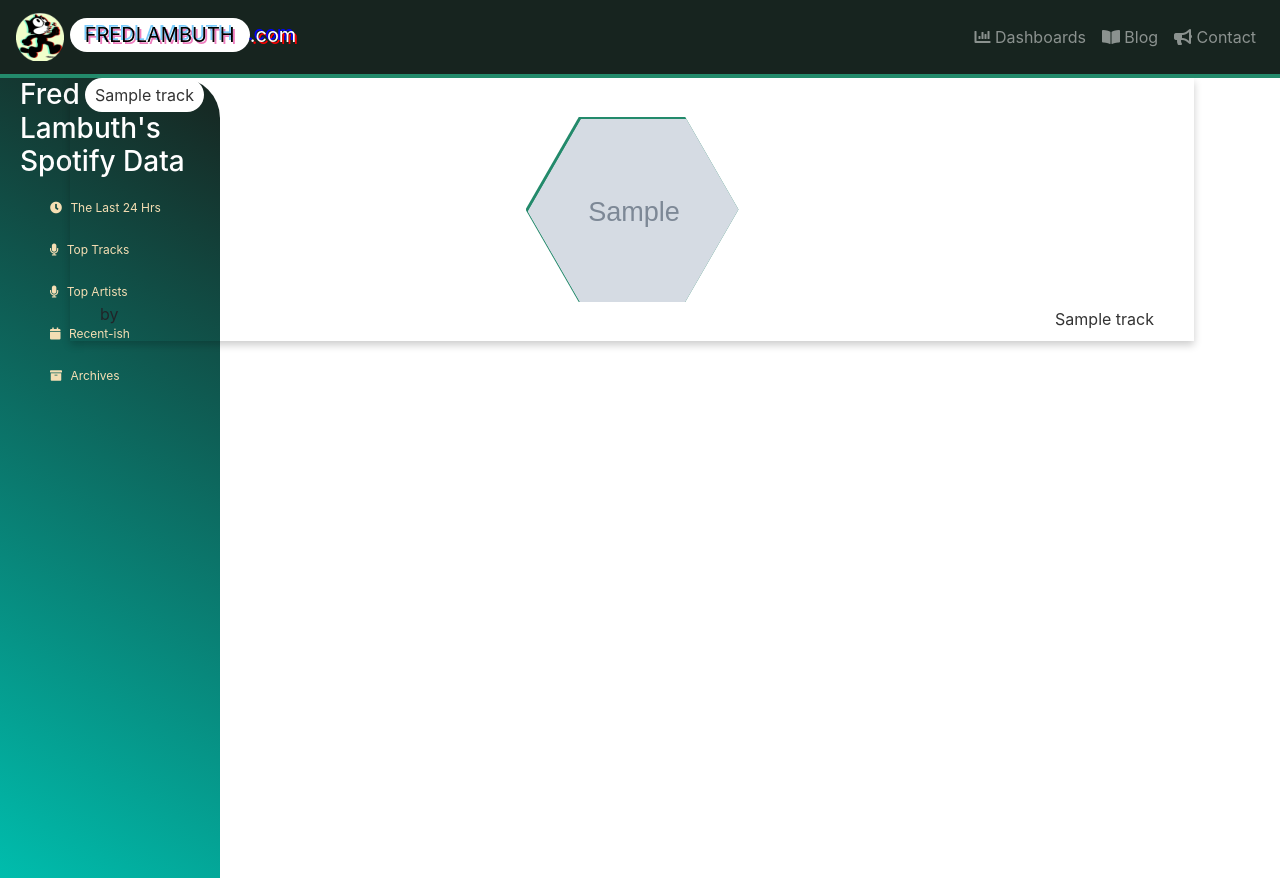
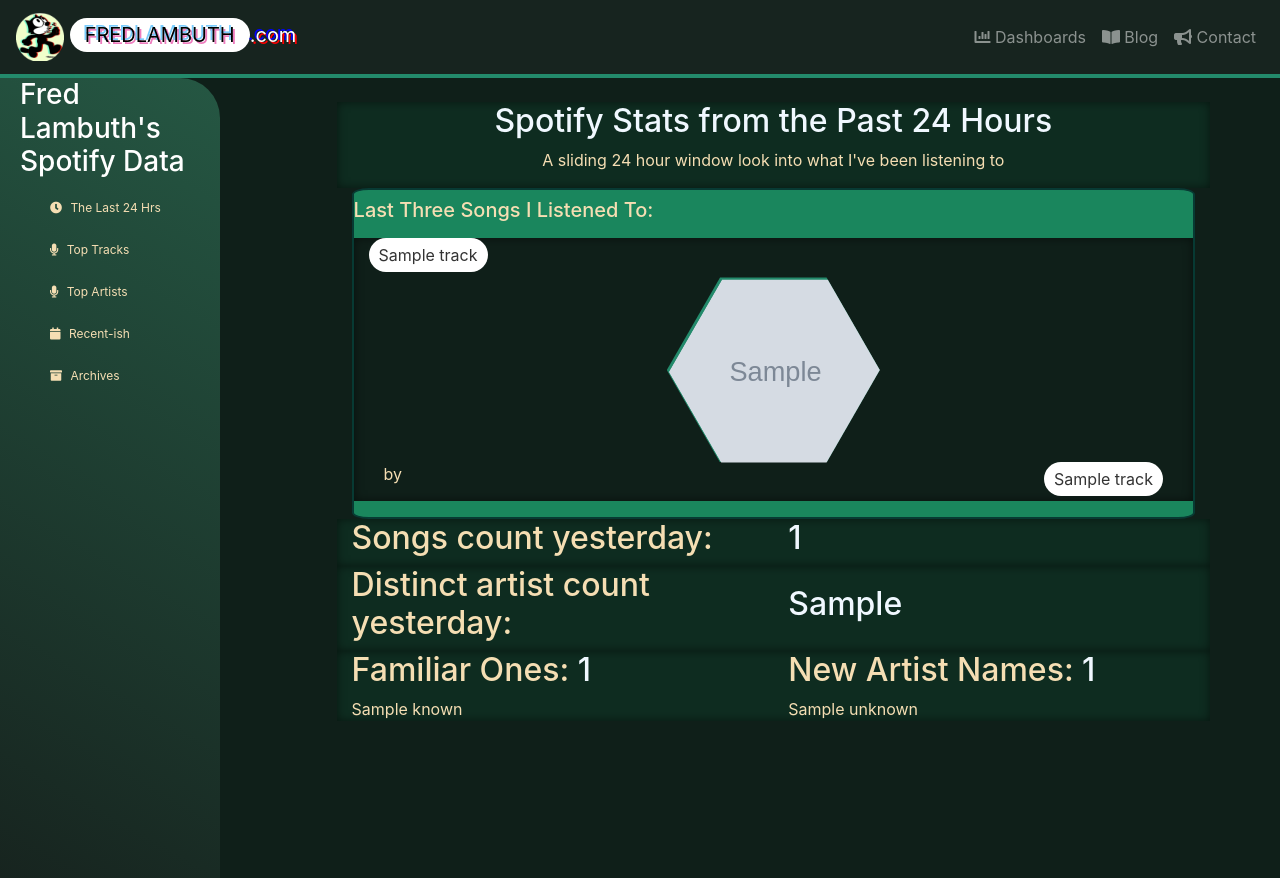
Before and after one commit to flambuth/fredlambuthDOTcom, a Flask app: template app/templates/spotify/recently_played.html in a window 1280 px wide. Run offline with Flask 3, Linux system fonts and the light colour scheme; the template is opened without the code that fills it: most values are stand-ins (such as "Sample title", 1, 10 or a date in 2020); grey boxes marked "Sample" are stand-in pictures; some libraries are stand-ins or nearby versions.

Commit message:
rp has full template

```diff
--- a/app/static/css/daily.css
+++ b/app/static/css/daily.css
@@ -15,15 +15,15 @@ div.row.align-items-center {
 .circle {
     width: 40px; /* Adjust the size of the circle as needed */
     height: 40px; /* Same as width for a perfect circle */
-    background: linear-gradient(to bottom, #770010, #ff6694); /* Gradient background */
+    background: linear-gradient(to bottom, #00770a, #66ffa6); /* Gradient background */
     border-radius: 50%; /* Makes it a circle */
     display: flex;
     align-items: center;
     justify-content: center;
-    color: rgb(229, 255, 221); /* Set the text color inside the circle */
+    color: wheat; /* Set the text color inside the circle */
     font-weight: bold; /* Optional: Make the text bold */
     font-size: 20px; /* Optional: Set the text size */
-    border: 2px solid white;
+    border: 2px solid wheat;
     position: relative; /* Add this to make positioning the pseudo-element relative to the circle */
     overflow: hidden; /* Hide overflowing content of pseudo-element */
   }
--- a/app/static/css/recently_played.css
+++ b/app/static/css/recently_played.css
@@ -1,3 +1,13 @@
+body {
+  background-color: #192a30;
+}
+
+div.row.align-items-center {
+  /* Add inner box shadow to the div */
+  box-shadow: inset 0px 0px 10px rgba(0, 0, 0, 0.5);
+  background-color: rgba(0, 255, 128, 0.06); /* Reduce opacity of the background color */
+}
+
 .hex {
     display: block;
     margin: 0 auto;
@@ -84,3 +94,6 @@
     background-color: #ddd;
     color: rgb(143, 126, 126);
   }
+
+
+  row
--- a/app/static/css/sidebar.css
+++ b/app/static/css/sidebar.css
@@ -3,10 +3,11 @@ aside {
     width: 220px;
     padding-left: 20px;
     height: 100%;
-    background-image: linear-gradient(30deg, #00bdad, #17241f);
+    background-image: linear-gradient(30deg, #17241f, #255743);
     border-top-right-radius: 40px;
     left: 0; /* Stick the sidebar to the left */
     position: absolute;
+    overflow-y: auto;
   }
 
   aside a {
--- /dev/null
+++ b/app/static/css/spotify.css
@@ -0,0 +1,147 @@
+body {
+    background-color: #0f1f19;
+    color: wheat;
+  }
+
+  div.row.align-items-center {
+    /* Add inner box shadow to the div */
+    box-shadow: inset 0px 0px 10px rgba(0, 0, 0, 0.5);
+    background-color: rgba(0, 255, 128, 0.06); /* Reduce opacity of the background color */
+  }
+
+  aside {
+    color: #fff;
+    width: 220px;
+    padding-left: 20px;
+    height: 100%;
+    background-image: linear-gradient(30deg, #17241f, #255743);
+    border-top-right-radius: 40px;
+    left: 0; /* Stick the sidebar to the left */
+    position: absolute;
+    overflow-y: auto;
+  }
+
+  aside a {
+    font-size: 12px;
+    color: wheat;
+    display: block;
+    padding: 12px;
+    padding-left: 30px;
+    text-decoration: none;
+    -webkit-tap-highlight-color:transparent;
+  }
+
+  aside a:hover {
+    color: #1a8678;
+    background: #fff;
+    outline: none;
+    position: relative;
+    background-color: #fff;
+    border-top-left-radius: 20px;
+    border-bottom-left-radius: 20px;
+  }
+
+  aside a i {
+    margin-right: 5px;
+  }
+
+  aside a:hover::after {
+    content: "";
+    position: absolute;
+    background-color: transparent;
+    bottom: 100%;
+    right: 0;
+    height: 35px;
+    width: 35px;
+    border-bottom-right-radius: 18px;
+    box-shadow: 0 20px 0 0 #fff;
+  }
+
+  aside a:hover::before {
+    content: "";
+    position: absolute;
+    background-color: transparent;
+    top: 38px;
+    right: 0;
+    height: 35px;
+    width: 35px;
+    border-top-right-radius: 18px;
+    box-shadow: 0 -20px 0 0 #fff;
+  }
+
+  aside p {
+    margin: 0;
+    padding: 40px 0;
+  }
+
+  .hex {
+      display: block;
+      margin: 0 auto;
+      position: relative;
+      width: 213px;
+      height: 185px; /* width * 0.866 */
+      background: #238a6b;
+      box-sizing: border-box;
+      -webkit-clip-path: polygon(0% 50%, 25% 0%, 75% 0%, 100% 50%, 75% 100%, 25% 100%);
+      -moz-clip-path: polygon(0% 50%, 25% 0%, 75% 0%, 100% 50%, 75% 100%, 25% 100%);
+    }
+
+    .hex-background {
+      position: absolute;
+      top: 2px; /* equal to border thickness */
+      left: 2px; /* equal to border thickness */
+      width: 213px; /* container height - (border thickness * 2) */
+      height: 185px; /* container height - (border thickness * 2) */
+      -webkit-clip-path: polygon(0% 50%, 25% 0%, 75% 0%, 100% 50%, 75% 100%, 25% 100%);
+      -moz-clip-path: polygon(0% 50%, 25% 0%, 75% 0%, 100% 50%, 75% 100%, 25% 100%);
+    }
+
+    .hex img {
+      position: absolute;
+      width: 100%;
+      height: 100%;
+      object-fit: cover;
+      -webkit-clip-path: polygon(0% 50%, 25% 0%, 75% 0%, 100% 50%, 75% 100%, 25% 100%);
+      -moz-clip-path: polygon(0% 50%, 25% 0%, 75% 0%, 100% 50%, 75% 100%, 25% 100%);
+    }
+
+    .hex-background img {
+        max-width: 100%;
+    }
+
+
+    .circle {
+        width: 40px; /* Adjust the size of the circle as needed */
+        height: 40px; /* Same as width for a perfect circle */
+        background: linear-gradient(to bottom, #00770a, #66ffa6); /* Gradient background */
+        border-radius: 50%; /* Makes it a circle */
+        display: flex;
+        align-items: center;
+        justify-content: center;
+        color: wheat; /* Set the text color inside the circle */
+        font-weight: bold; /* Optional: Make the text bold */
+        font-size: 20px; /* Optional: Set the text size */
+        border: 2px solid wheat;
+        position: relative; /* Add this to make positioning the pseudo-element relative to the circle */
+        overflow: hidden; /* Hide overflowing content of pseudo-element */
+      }
+
+      .list-group {
+        flex-grow: 1; /* Allow the list-group to grow and take up the remaining space */
+      }
+
+    .custom-width {
+        width: 150px; /* Adjust the width as needed to match the calendar's width */
+      }
+
+    .image-container {
+        /* Ensure the container expands to accommodate the image */
+        width: 84%;
+        height: 90px;
+        text-align: center; /* Optionally center the image horizontally */
+        overflow: hidden;
+        }
+
+    .with-border {
+              border: 2px solid #238a6b;
+            }
--- a/app/templates/spotify/latest_artists.html
+++ b/app/templates/spotify/latest_artists.html
@@ -2,11 +2,14 @@
 
 {% block content %}
 <link rel='stylesheet' type='text/css' href="{{ url_for('static', filename='css/sidebar.css') }}">
-<link rel='stylesheet' type='text/css' href="{{ url_for('static', filename='css/daily.css') }}">
+<link rel='stylesheet' type='text/css' href="{{ url_for('static', filename='css/spotify.css') }}">
 
 <title>Today's Top Artists</title>
 
 <style>
+    .container {
+  max-width: 59%;
+}
 </style>
 
 {% include 'spotify/spotify_sidebar.html' %}
--- a/app/templates/spotify/latest_tracks.html
+++ b/app/templates/spotify/latest_tracks.html
@@ -2,11 +2,14 @@
 
 {% block content %}
 <link rel='stylesheet' type='text/css' href="{{ url_for('static', filename='css/sidebar.css') }}">
-<link rel='stylesheet' type='text/css' href="{{ url_for('static', filename='css/daily.css') }}">
+<link rel='stylesheet' type='text/css' href="{{ url_for('static', filename='css/spotify.css') }}">
 
 <title>Today's Top Tracks</title>
 
 <style>
+    .container {
+  max-width: 59%;
+}
 </style>
 
 {% include 'spotify/spotify_sidebar.html' %}
--- a/app/templates/spotify/recently_played.html
+++ b/app/templates/spotify/recently_played.html
@@ -2,14 +2,41 @@
 
 {% block content %}
 <link rel='stylesheet' type='text/css' href="{{ url_for('static', filename='css/sidebar.css') }}">
-<link rel='stylesheet' type='text/css' href="{{ url_for('static', filename='css/recently_played.css') }}">
+<link rel='stylesheet' type='text/css' href="{{ url_for('static', filename='css/spotify.css') }}">
 
 <title>Recently Played</title>
 
 {% include 'spotify/spotify_sidebar.html' %}
 
-<div class="container">
-    <div class="row">
+<style>
+    .outer-row {
+        background-color: #1a865d;
+        border-radius: 2%;
+        border: 2px solid #073a33;
+    }
+
+    .whitie {
+        color: aliceblue;
+    }
+
+    .row:first-child {
+display: flex;
+flex-direction: column;
+}
+</style>
+
+<br>
+<div class="container" style="padding-left: 22%;">
+    <div class="row align-items-center">
+        <h2 class="whitie">Spotify Stats from the Past 24 Hours</h2>
+        <p>A sliding 24 hour window look into what I've been listening to</p>
+    </div>
+
+    <div class="container outer-row">
+        <div class="row mt-2 mb-2">
+            <h5>Last Three Songs I Listened To:</h5>
+        </div>
+        <div class="row align-items-center mb-3" style="background-color: #0f1f19;">
             {% for track in last_three[::-1] %}
             <div class="col rp_card">
                 <span class="white-pill">{{ track.song_name }}</span>
@@ -29,4 +56,46 @@
     </div>
 
 
+    <div class="row align-items-center">
+        <div class="col-6">
+            <h2>Songs count yesterday:</h2>
+        </div>
+        <div class="col-6">
+            <h2 style="color: aliceblue;">{{ yesterday_song_count }}</h2>
+        </div>
+    </div>
+
+    <div class="row align-items-center">
+        <div class="col-6">
+            <h2>Distinct artist count yesterday:</h2>
+        </div>
+        <div class="col-6">
+            <h2 class="whitie"">{{ distinct_arts }}</h2>
+        </div>
+    </div>
+
+    <div class="row align-items-center">
+        <div class="col-6">
+            <h2>Familiar Ones: <span class='whitie'>{{ known|length }}</span></h2>
+            <div class="grid-container">
+            {% for art_name in known %}
+                <div class="grid-item">{{ art_name }}</div>
+            {% endfor %}
+            </div>
+
+        </div>
+        <div class="col-6">
+            <h2>New Artist Names: <span class="whitie">{{ unknown|length }}</span></h2>
+            <div class="grid-container">
+                {% for art_name in unknown %}
+                    <div class="grid-item">{{ art_name }}</div>
+                {% endfor %}
+        </div>
+    </div>
+
+
+
+</div>
+
+
 {% endblock %}
--- a/app/templates/spotify/spotify_sidebar.html
+++ b/app/templates/spotify/spotify_sidebar.html
@@ -1,6 +1,6 @@
 <aside>
     <h3>Fred Lambuth's Spotify Data </h3>
-    <a href="{{ url_for('main.recent_stuff')  }}">
+    <a href="{{ url_for('main.yesterday')  }}">
       <i class="fa fa-clock" aria-hidden="true"></i>
       The Last 24 Hrs
     </a>
```
Also changed, not shown: app/main/routes.py (+10 -4 lines), app/main/rp_funcs.py (added, +34 -0 lines), 1 other file. Lines whose indentation alone changed are shown as unchanged.
